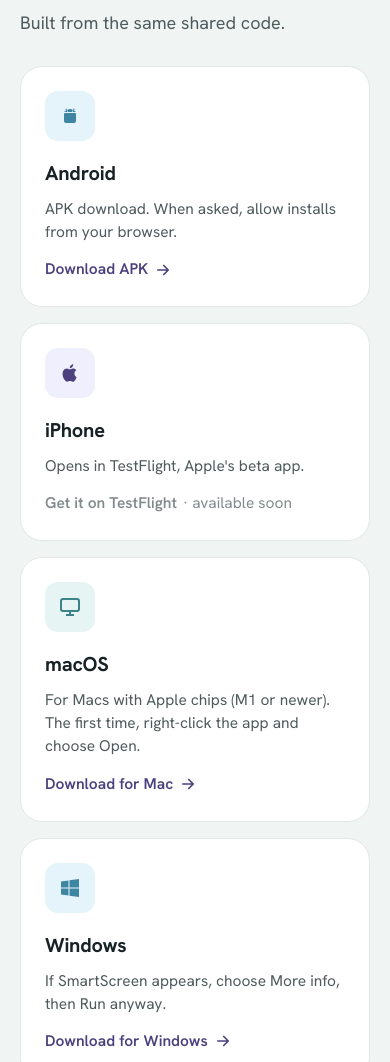
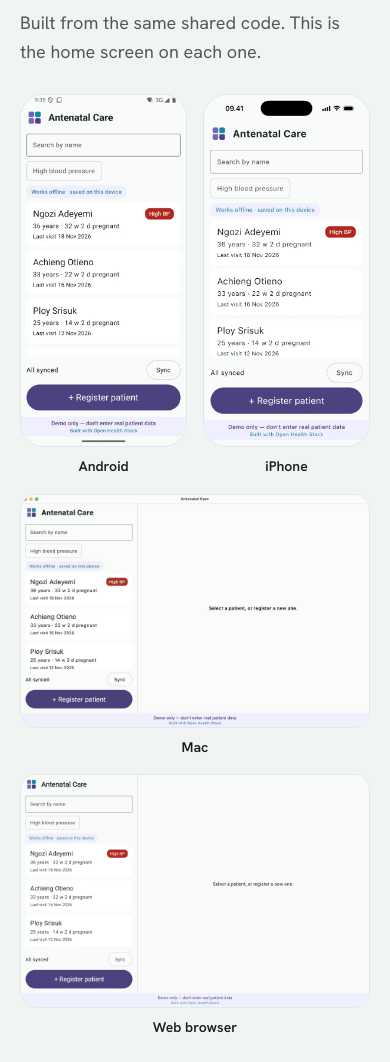
Before and after one commit to FikriMilano/gdhf-kmp-demo, a plain HTML site: page index.html in a window 390 px wide. Shown: the part 2736-3798 px from the top of the page. Drawn offline with Linux system fonts and the light colour scheme.

Commit message:
Show the home screen on Android, iPhone, Mac and web
Adds a screenshot of the app's home screen on each platform to the install section, all showing the same demo patients.

```diff
--- a/index.html
+++ b/index.html
@@ -135,6 +135,13 @@ section.alt { background: var(--bg-alt); }
 .sub { font-size: 18px; max-width: 58ch; margin: 0 0 28px; }
 
 .grid { display: grid; gap: 16px; grid-template-columns: repeat(auto-fit, minmax(220px, 1fr)); }
+.shots { display: grid; gap: 16px; grid-template-columns: 1fr 1fr 1.65fr; align-items: start; margin-bottom: 28px; }
+.shots .wide-col { display: grid; gap: 16px; }
+.shot { margin: 0; display: grid; gap: 8px; }
+.shot img { display: block; width: 100%; height: auto; border: 1px solid var(--line); border-radius: 16px; background: var(--surface); }
+.shot.phone img { border-radius: 24px; aspect-ratio: 560 / 1183; object-fit: cover; object-position: top; }
+.shot figcaption { font-size: 14px; font-weight: 600; color: var(--ink); text-align: center; }
+@media (max-width: 760px) { .shots { grid-template-columns: 1fr 1fr; } .shots .wide-col { grid-column: 1 / -1; } }
 .card {
   background: var(--surface); border: 1px solid var(--line); border-radius: 22px;
   padding: 24px; display: grid; gap: 8px; align-content: start; text-decoration: none; color: var(--text);
@@ -493,7 +500,15 @@ html.present.cycling .present-hint { opacity: .55; }
   <div class="wrap">
     <p class="eyebrow">Install</p>
     <h2 id="dl">The same app, on your device.</h2>
-    <p class="sub">Built from the same shared code.</p>
+    <p class="sub">Built from the same shared code. This is the home screen on each one.</p>
+    <div class="shots">
+      <figure class="shot phone"><img src="screens/android.webp" width="560" height="1183" loading="lazy" alt="The app's home screen on Android: a patient list with search, a high blood pressure filter and a Register patient button."><figcaption>Android</figcaption></figure>
+      <figure class="shot phone"><img src="screens/ios.webp" width="560" height="1218" loading="lazy" alt="The same home screen on iPhone."><figcaption>iPhone</figcaption></figure>
+      <div class="wide-col">
+        <figure class="shot wide"><img src="screens/mac.webp" width="960" height="640" loading="lazy" alt="The same home screen in the Mac desktop app, with the patient list beside an empty detail pane."><figcaption>Mac</figcaption></figure>
+        <figure class="shot wide"><img src="screens/web.webp" width="960" height="640" loading="lazy" alt="The same home screen in a web browser."><figcaption>Web browser</figcaption></figure>
+      </div>
+    </div>
     <div class="grid">
       <a class="card" data-link="android" data-os="android" href="#" data-goatcounter-click="download-android">
         <span class="tile t-teal"><svg viewBox="0 0 24 24" fill="currentColor" aria-hidden="true"><path d="M7 9h10a1 1 0 0 1 1 1v7a2 2 0 0 1-2 2H8a2 2 0 0 1-2-2v-7a1 1 0 0 1 1-1zm1.2-4.6.9 1.5A6 6 0 0 1 12 5a6 6 0 0 1 2.9.9l.9-1.5.9.5-.9 1.5A5.9 5.9 0 0 1 18 8H6a5.9 5.9 0 0 1 2.2-1.6l-.9-1.5zM9.5 6.5a.6.6 0 1 0 0 1.2.6.6 0 0 0 0-1.2zm5 0a.6.6 0 1 0 0 1.2.6.6 0 0 0 0-1.2z"/></svg></span>
```
Also changed, not shown: screens/android.webp (added), screens/ios.webp (added), screens/mac.webp (added), screens/web.webp (added).
